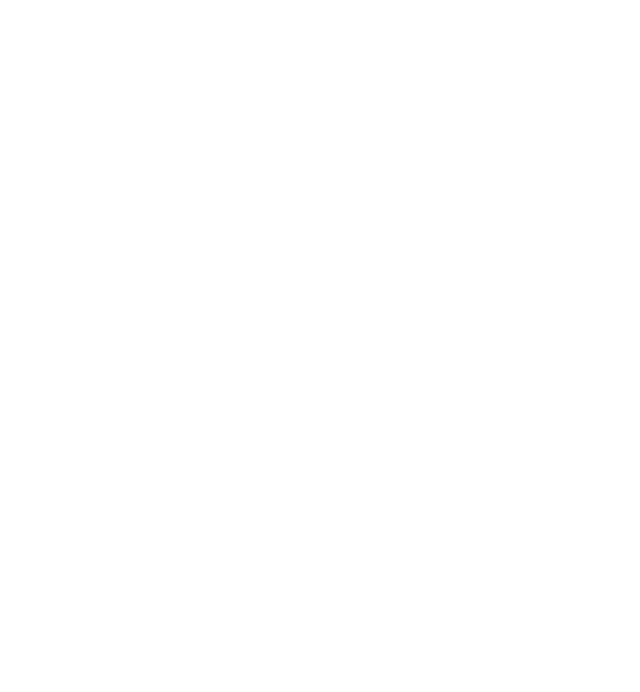
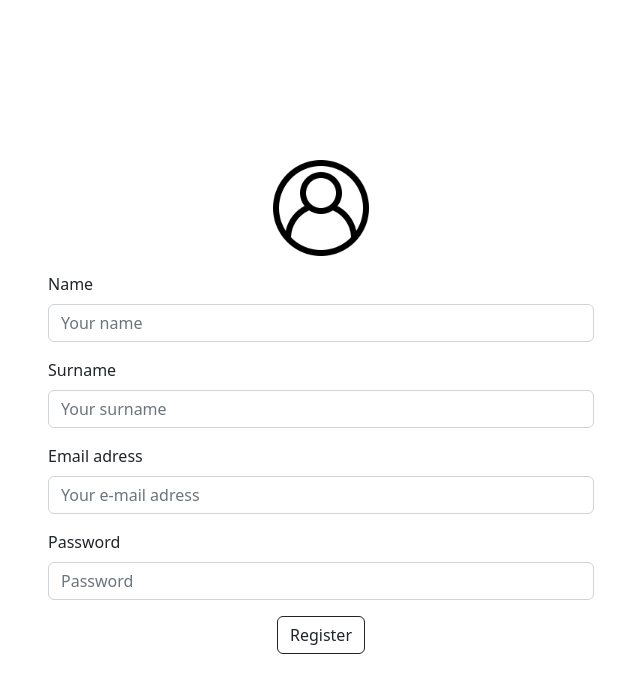
Before and after one commit to DominikaMazur99/bmi_calculator, a React (Create React App) app: page /register in a window 1280 px wide. Before the commit this address had no page. Shown: the top 692 px of the page, without its empty margins (319-959 px from the left). Built offline with nearby package versions, Linux system fonts and the light colour scheme.

Commit message:
register works

```diff
--- /dev/null
+++ b/api/db.json
@@ -0,0 +1,34 @@
+{
+  "users": [
+    {
+      "id": "",
+      "name": "",
+      "surname": "",
+      "email": "",
+      "password": ""
+    },
+    {
+      "name": "Dominika",
+      "id": "s3xcMcb"
+    },
+    {
+      "formRegisterValues": {
+        "name": "Jakub",
+        "surname": "Mazur",
+        "email": "d@d.pl",
+        "password": "ddddd"
+      },
+      "id": "fDCrPwq"
+    },
+    {
+      "formRegisterValues": {
+        "id": null,
+        "name": "Mateusz",
+        "surname": "Marczyk",
+        "email": "m@m.pl",
+        "password": "mm"
+      },
+      "id": "CaDab5e"
+    }
+  ]
+}
--- a/package.json
+++ b/package.json
@@ -7,6 +7,7 @@
         "@testing-library/react": "^13.4.0",
         "@testing-library/user-event": "^13.5.0",
         "bootstrap": "^5.2.3",
+        "json-server": "^0.17.1",
         "react": "^18.2.0",
         "react-bootstrap": "^2.7.0",
         "react-dom": "^18.2.0",
@@ -19,7 +20,8 @@
         "start": "react-scripts start",
         "build": "react-scripts build",
         "test": "react-scripts test",
-    "eject": "react-scripts eject"
+        "eject": "react-scripts eject",
+        "api": "json-server --watch ./api/db.json --port 3001"
     },
     "eslintConfig": {
         "extends": [
--- a/src/App.js
+++ b/src/App.js
@@ -1,13 +1,17 @@
-import { Container } from "react-bootstrap";
-import { Routes, Route } from "react-router-dom";
+import { Routes, Route, BrowserRouter } from "react-router-dom";
+import Login from "./components/forms/auth/Login";
+
 import "./App.scss";
-import Login from "./components/forms/auth/Login";
+import Register from "./components/forms/auth/Register";
 
 function App() {
     return (
-        <Routes>
-            <Route path="/login" element={<Login />} />
-        </Routes>
+        <BrowserRouter>
+            <Routes>
+                <Route path="/login" element={<Login />} />
+                <Route path="/register" element={<Register />} />
+            </Routes>
+        </BrowserRouter>
     );
 }
 
--- a/src/components/buttons/SimpleButton.jsx
+++ b/src/components/buttons/SimpleButton.jsx
@@ -1,8 +1,8 @@
 import { Button } from "react-bootstrap";
 
-function SimpleButton({ variant, type, text }) {
+function SimpleButton({ variant, type, text, onClick }) {
     return (
-        <Button variant={variant} type={type}>
+        <Button variant={variant} type={type} onClick={onClick}>
             {text}
         </Button>
     );
--- a/src/components/fieldsUI/InputField.jsx
+++ b/src/components/fieldsUI/InputField.jsx
@@ -1,10 +1,25 @@
 import Form from "react-bootstrap/Form";
 
-function InputField({ fieldId, fieldLabel, fieldType, placeholder, text }) {
+function InputField({
+    fieldId,
+    fieldLabel,
+    fieldType,
+    placeholder,
+    text,
+    name,
+    onChange,
+    value,
+}) {
     return (
         <Form.Group className="mb-3" controlId={fieldId}>
             <Form.Label>{fieldLabel}</Form.Label>
-            <Form.Control type={fieldType} placeholder={placeholder} />
+            <Form.Control
+                name={name}
+                type={fieldType}
+                placeholder={placeholder}
+                onChange={onChange}
+                value={value}
+            />
             {{ text } ? (
                 <Form.Text className="text-muted">{text}</Form.Text>
             ) : null}
--- a/src/components/forms/auth/Login.jsx
+++ b/src/components/forms/auth/Login.jsx
@@ -8,6 +8,7 @@ import SimpleButton from "../../buttons/SimpleButton.jsx";
 import loginIcon from "../../../images/loginIcon.png";
 
 import "./Login.scss";
+import { Link } from "react-router-dom";
 
 function Login() {
     return (
@@ -39,14 +40,20 @@ function Login() {
                             placeholder="Password"
                         />
                     </Col>
+
                     <Col>
                         <div className="text-center">
                             <SimpleButton
-                                variant="primary"
+                                variant="outline-dark"
                                 type="submit"
-                                text="Submit"
+                                text="Login"
                             />
                         </div>
+                        <Form.Text className="text-muted">
+                            <Link to="/register">
+                                If you don't have account, click and register.
+                            </Link>
+                        </Form.Text>
                     </Col>
                 </Form>
             </Row>
--- a/src/components/forms/auth/Login.scss
+++ b/src/components/forms/auth/Login.scss
@@ -2,10 +2,11 @@
     display: flex;
     justify-content: center;
     margin: 0 auto;
-    padding-top: 12rem;
+    padding-top: 10rem;
 
     &__icon {
-        height: 5rem;
-        width: 5rem;
+        height: 6rem;
+        width: 6rem;
+        margin-bottom: 1rem;
     }
 }
--- /dev/null
+++ b/src/components/forms/auth/Register.jsx
@@ -0,0 +1,123 @@
+import { Container } from "react-bootstrap";
+import Form from "react-bootstrap/Form";
+import { Row, Col } from "react-bootstrap";
+
+import InputField from "../../fieldsUI/InputField.jsx";
+import SimpleButton from "../../buttons/SimpleButton.jsx";
+
+import loginIcon from "../../../images/loginIcon.png";
+import { useNavigate } from "react-router-dom";
+import { useState } from "react";
+
+function Register() {
+    const [formRegisterValues, setFormRegisterValues] = useState({
+        name: "",
+        surname: "",
+        email: "",
+        password: "",
+    });
+
+    const handleChange = (event) => {
+        const { name, value } = event.target;
+        setFormRegisterValues((prevState) => {
+            return {
+                ...prevState,
+                [name]: value,
+            };
+        });
+    };
+    const { name, surname, email, password } = formRegisterValues;
+    const navigate = useNavigate();
+
+    const handleRegister = (e) => {
+        e.preventDefault();
+
+        fetch("http://localhost:3001/users", {
+            method: "POST",
+            body: JSON.stringify({
+                formRegisterValues,
+            }),
+            headers: {
+                "Content-type": "application/json; charset=UTF-8",
+            },
+        }).then((res) => {
+            console.log(res);
+            navigate("/login");
+        });
+    };
+    return (
+        <>
+            <Container>
+                <Row xs={2} md={8} className="login-box">
+                    <Form onSubmit={handleRegister}>
+                        <Col>
+                            <div className="text-center">
+                                <img
+                                    src={loginIcon}
+                                    alt="login icon"
+                                    className="login-box__icon "
+                                />
+                            </div>
+                        </Col>
+                        <Col>
+                            <InputField
+                                name="name"
+                                fieldId="name"
+                                fieldLabel="Name"
+                                fieldType="text"
+                                placeholder="Your name"
+                                onChange={handleChange}
+                                value={name}
+                            />
+                        </Col>
+                        <Col>
+                            <InputField
+                                name="surname"
+                                fieldId="surname"
+                                fieldLabel="Surname"
+                                fieldType="text"
+                                placeholder="Your surname"
+                                onChange={handleChange}
+                                value={surname}
+                            />
+                        </Col>
+                        <Col>
+                            <InputField
+                                name="email"
+                                fieldId="email"
+                                fieldLabel="Email adress"
+                                fieldType="email"
+                                placeholder="Your e-mail adress"
+                                onChange={handleChange}
+                                value={email}
+                            />
+                        </Col>
+                        <Col>
+                            <InputField
+                                name="password"
+                                fieldId="password"
+                                fieldLabel="Password"
+                                fieldType="password"
+                                placeholder="Password"
+                                onChange={handleChange}
+                                value={password}
+                            />
+                        </Col>
+                        <Col>
+                            <div className="text-center">
+                                <SimpleButton
+                                    variant="outline-dark"
+                                    type="submit"
+                                    text="Register"
+                                    onClick={handleRegister}
+                                />
+                            </div>
+                        </Col>
+                    </Form>
+                </Row>
+            </Container>
+        </>
+    );
+}
+
+export default Register;
--- a/src/index.js
+++ b/src/index.js
@@ -1,12 +1,17 @@
 import React from "react";
-import ReactDOM from "react-dom";
+import ReactDOM from "react-dom/client";
 import "./index.css";
 import App from "./App";
-import { BrowserRouter } from "react-router-dom";
+import reportWebVitals from "./reportWebVitals";
 
-ReactDOM.render(
-    <BrowserRouter>
+const root = ReactDOM.createRoot(document.getElementById("root"));
+root.render(
+    <React.StrictMode>
         <App />
-    </BrowserRouter>,
-    document.getElementById("root")
+    </React.StrictMode>
 );
+
+// If you want to start measuring performance in your app, pass a function
+// to log results (for example: reportWebVitals(console.log))
+// or send to an analytics endpoint. Learn more: https://bit.ly/CRA-vitals
+reportWebVitals();
```
Also changed, not shown: db.json (added, +19 -0 lines), 1 other file (tests, documents, lock files or other folders). Lines whose indentation alone changed are shown as unchanged.
